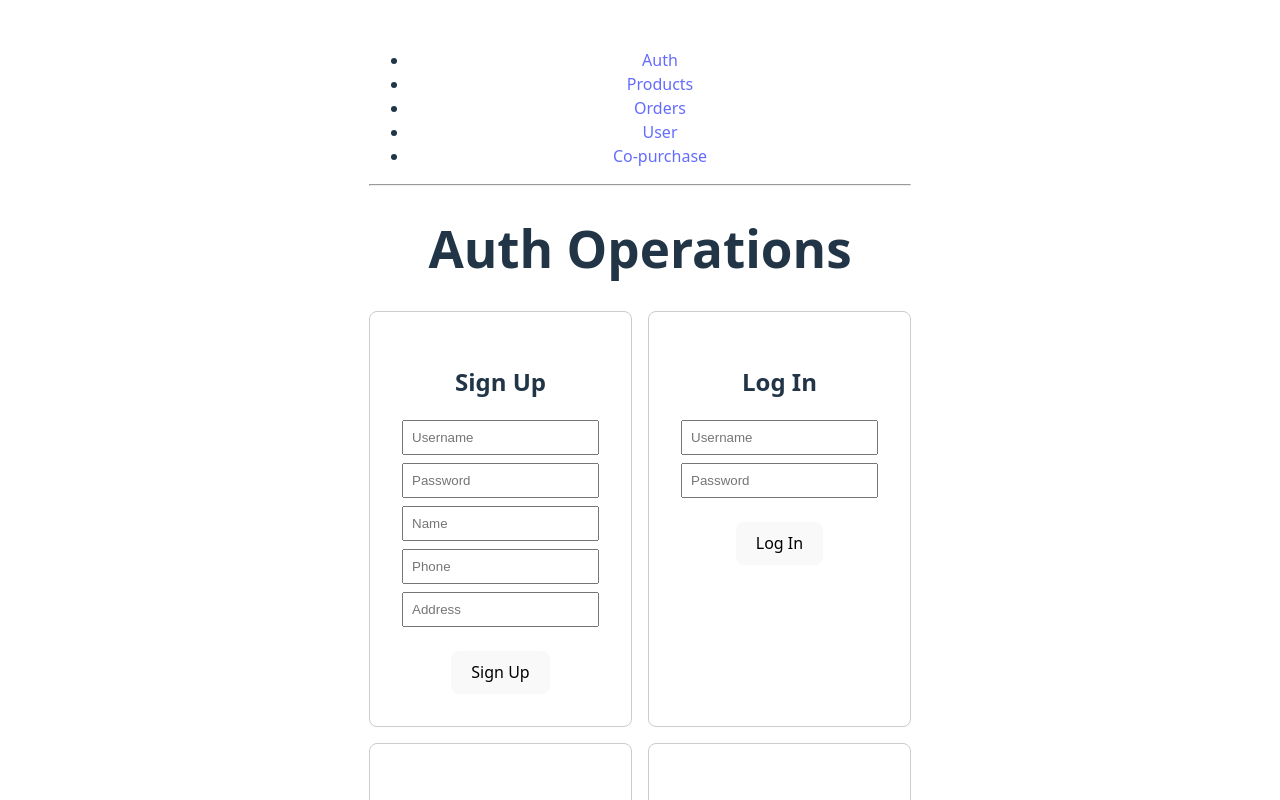
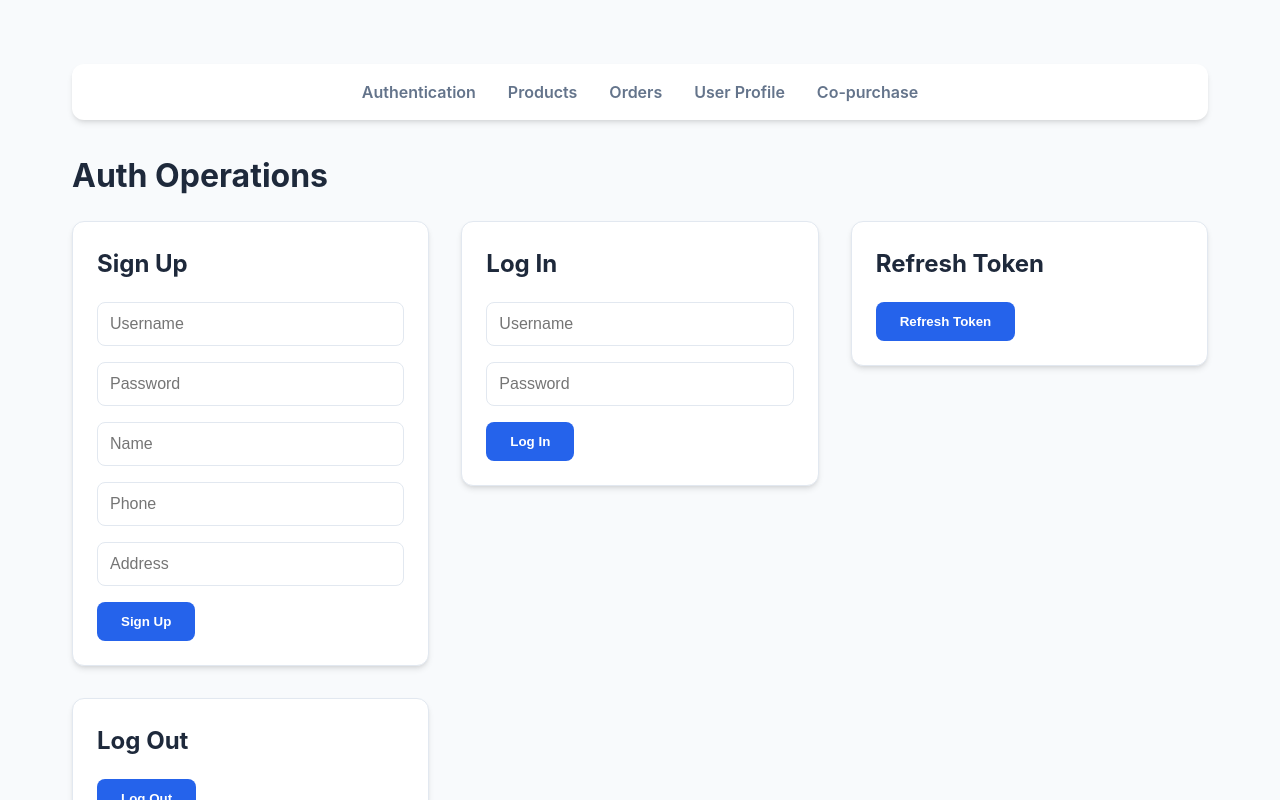
Before and after one commit to ecommerce-systems/Frontend, a React (Vite) app: page /auth in a window 1280 px wide. Shown: the top 800 px of the page. Built offline with nearby package versions, Linux system fonts and the light colour scheme.

Commit message:
이커머스 UI/UX 전면 개편 및 성능 모니터링 기능 추가

```diff
--- a/src/App.jsx
+++ b/src/App.jsx
@@ -5,15 +5,16 @@ import ProductPage from './pages/ProductPage';
 import OrderPage from './pages/OrderPage';
 import UserPage from './pages/UserPage';
 import CoPurchasePage from './pages/CoPurchasePage';
+import ResponseTimeToast from './components/ResponseTimeToast';
 
 function App() {
   return (
     <Router>
-      <div>
+      <div id="app">
         <nav>
           <ul>
             <li>
-              <Link to="/auth">Auth</Link>
+              <Link to="/auth">Authentication</Link>
             </li>
             <li>
               <Link to="/products">Products</Link>
@@ -22,15 +23,13 @@ function App() {
               <Link to="/orders">Orders</Link>
             </li>
             <li>
-              <Link to="/user">User</Link>
+              <Link to="/user">User Profile</Link>
             </li>
             <li>
               <Link to="/co-purchase">Co-purchase</Link>
             </li>
           </ul>
         </nav>
-
-        <hr />
 
         <Routes>
           <Route path="/auth" element={<AuthPage />} />
@@ -39,6 +38,8 @@ function App() {
           <Route path="/user" element={<UserPage />} />
           <Route path="/co-purchase" element={<CoPurchasePage />} />
         </Routes>
+
+        <ResponseTimeToast />
       </div>
     </Router>
   );
--- a/src/api.js
+++ b/src/api.js
@@ -23,6 +23,7 @@ export function getAccessToken() {
 
 axiosInstance.interceptors.request.use(
   (config) => {
+    config.metadata = { startTime: new Date() };
     const accessToken = getAccessToken();
     if (accessToken) {
       config.headers.Authorization = `Bearer ${accessToken}`;
@@ -33,9 +34,30 @@ axiosInstance.interceptors.request.use(
 );
 
 axiosInstance.interceptors.response.use(
-  (response) => response,
+  (response) => {
+    const duration = new Date() - response.config.metadata.startTime;
+    window.dispatchEvent(new CustomEvent("api-response-time", {
+      detail: {
+        url: response.config.url,
+        duration,
+        method: response.config.method.toUpperCase()
+      }
+    }));
+    return response;
+  },
   async (error) => {
     const originalRequest = error.config;
+    if (originalRequest && originalRequest.metadata) {
+      const duration = new Date() - originalRequest.metadata.startTime;
+      window.dispatchEvent(new CustomEvent("api-response-time", {
+        detail: {
+          url: originalRequest.url,
+          duration,
+          method: originalRequest.method.toUpperCase(),
+          error: true
+        }
+      }));
+    }
     if (
       error.response?.status === 401 &&
       originalRequest &&
--- /dev/null
+++ b/src/components/ResponseTimeToast.jsx
@@ -0,0 +1,41 @@
+import React, { useState, useEffect } from 'react';
+
+const ResponseTimeToast = () => {
+  const [logs, setLogs] = useState([]);
+
+  useEffect(() => {
+    const handleApiResponse = (event) => {
+      const { url, duration, method, error } = event.detail;
+      const newLog = {
+        id: Date.now(),
+        url,
+        duration,
+        method,
+        error,
+      };
+
+      setLogs((prev) => [newLog, ...prev].slice(0, 3));
+
+      setTimeout(() => {
+        setLogs((prev) => prev.filter((log) => log.id !== newLog.id));
+      }, 5000);
+    };
+
+    window.addEventListener('api-response-time', handleApiResponse);
+    return () => window.removeEventListener('api-response-time', handleApiResponse);
+  }, []);
+
+  return (
+    <div className="rt-toast-container">
+      {logs.map((log) => (
+        <div key={log.id} className={`rt-toast ${log.error ? 'error' : 'success'}`}>
+          <span className="rt-method">{log.method}</span>
+          <span className="rt-url">{log.url.split('?')[0]}</span>
+          <span className="rt-ms">{log.duration}ms</span>
+        </div>
+      ))}
+    </div>
+  );
+};
+
+export default ResponseTimeToast;
--- a/src/components/products/ProductList.jsx
+++ b/src/components/products/ProductList.jsx
@@ -2,19 +2,44 @@ import React from 'react';
 
 function ProductList({ products }) {
   if (!products || products.length === 0) {
-    return <p>No products found.</p>;
+    return (
+      <div style={{ textAlign: 'center', padding: '2rem', color: '#64748b' }}>
+        <p>No products found matching your search.</p>
+      </div>
+    );
   }
 
   return (
     <div>
-      <h3>Product List</h3>
-      <ul>
+      <h3 style={{ marginBottom: '1.5rem' }}>Available Products</h3>
+      <div className="product-list">
         {products.map((product) => (
-          <li key={product.productId}>
-            {product.productId} - {product.prodName} - {product.price}
-          </li>
+          <div key={product.productId} className="product-card">
+            <div style={{
+              height: '150px',
+              background: '#f1f5f9',
+              borderRadius: '8px',
+              display: 'flex',
+              alignItems: 'center',
+              justifyContent: 'center',
+              marginBottom: '1rem',
+              color: '#94a3b8',
+              fontSize: '0.875rem'
+            }}>
+              Product Image Placeholder
+            </div>
+            <h4 style={{ margin: '0 0 0.5rem 0', fontSize: '1.1rem' }}>{product.prodName}</h4>
+            <div className="product-price">
+              ₩{product.price?.toLocaleString()}
+            </div>
+            <div style={{ marginTop: '1rem' }}>
+              <button style={{ width: '100%', fontSize: '0.875rem', padding: '0.5rem' }}>
+                Add to Cart
+              </button>
+            </div>
+          </div>
         ))}
-      </ul>
+      </div>
     </div>
   );
 }
--- a/src/style.css
+++ b/src/style.css
@@ -1,125 +1,189 @@
 :root {
-  font-family: system-ui, Avenir, Helvetica, Arial, sans-serif;
+  --primary-color: #2563eb;
+  --primary-hover: #1d4ed8;
+  --bg-color: #f8fafc;
+  --card-bg: #ffffff;
+  --text-main: #1e293b;
+  --text-muted: #64748b;
+  --border-color: #e2e8f0;
+  --success-color: #22c55e;
+  --error-color: #ef4444;
+  --shadow: 0 4px 6px -1px rgb(0 0 0 / 0.1), 0 2px 4px -2px rgb(0 0 0 / 0.1);
+
+  font-family: 'Inter', system-ui, -apple-system, sans-serif;
   line-height: 1.5;
   font-weight: 400;
-
-  color-scheme: light dark;
-  color: rgba(255, 255, 255, 0.87);
-  background-color: #242424;
-
-  font-synthesis: none;
-  text-rendering: optimizeLegibility;
-  -webkit-font-smoothing: antialiased;
-  -moz-osx-font-smoothing: grayscale;
-}
-
-a {
-  font-weight: 500;
-  color: #646cff;
-  text-decoration: inherit;
-}
-a:hover {
-  color: #535bf2;
+  color: var(--text-main);
+  background-color: var(--bg-color);
 }
 
 body {
   margin: 0;
-  display: flex;
-  place-items: center;
-  min-width: 320px;
   min-height: 100vh;
 }
 
-h1 {
-  font-size: 3.2em;
-  line-height: 1.1;
+#app {
+  max-width: 1200px;
+  margin: 0 auto;
+  padding: 2rem;
 }
 
-#app {
-  max-width: 1280px;
-  margin: 0 auto;
-  padding: 2rem;
-  text-align: center;
+/* Navigation */
+nav {
+  background: var(--card-bg);
+  padding: 1rem 2rem;
+  border-radius: 12px;
+  box-shadow: var(--shadow);
+  margin-bottom: 2rem;
 }
 
-.logo {
-  height: 6em;
-  padding: 1.5em;
-  will-change: filter;
-  transition: filter 300ms;
-}
-.logo:hover {
-  filter: drop-shadow(0 0 2em #646cffaa);
-}
-.logo.vanilla:hover {
-  filter: drop-shadow(0 0 2em #3178c6aa);
+nav ul {
+  list-style: none;
+  padding: 0;
+  margin: 0;
+  display: flex;
+  gap: 2rem;
+  justify-content: center;
 }
 
+nav a {
+  text-decoration: none;
+  color: var(--text-muted);
+  font-weight: 600;
+  transition: color 0.2s;
+}
+
+nav a:hover {
+  color: var(--primary-color);
+}
+
+/* Layout */
 .container {
   display: grid;
-  grid-template-columns: 1fr 1fr;
-  gap: 1rem;
+  grid-template-columns: repeat(auto-fit, minmax(350px, 1fr));
+  gap: 2rem;
+  align-items: start;
 }
 
+/* Cards */
 .card {
-  padding: 2em;
-  border: 1px solid #ccc;
-  border-radius: 8px;
+  background: var(--card-bg);
+  padding: 1.5rem;
+  border-radius: 12px;
+  box-shadow: var(--shadow);
+  border: 1px solid var(--border-color);
 }
 
-.read-the-docs {
-  color: #888;
+h1, h2, h3 {
+  margin-top: 0;
+  color: var(--text-main);
 }
 
+/* Products */
+.product-list {
+  display: grid;
+  grid-template-columns: repeat(auto-fill, minmax(200px, 1fr));
+  gap: 1.5rem;
+  margin-top: 1rem;
+}
+
+.product-card {
+  background: var(--card-bg);
+  border: 1px solid var(--border-color);
+  border-radius: 12px;
+  padding: 1rem;
+  transition: transform 0.2s, box-shadow 0.2s;
+}
+
+.product-card:hover {
+  transform: translateY(-4px);
+  box-shadow: var(--shadow);
+}
+
+.product-price {
+  font-weight: 700;
+  color: var(--primary-color);
+  font-size: 1.25rem;
+}
+
+/* Inputs & Buttons */
 input {
-  display: block;
-  width: 90%;
-  margin: 0.5rem 0;
-  padding: 0.5rem;
+  width: 100%;
+  padding: 0.75rem;
+  border: 1px solid var(--border-color);
+  border-radius: 8px;
+  font-size: 1rem;
+  box-sizing: border-box;
+  margin-bottom: 1rem;
+  transition: border-color 0.2s;
+}
+
+input:focus {
+  outline: none;
+  border-color: var(--primary-color);
+  ring: 2px solid var(--primary-color);
 }
 
 button {
+  background-color: var(--primary-color);
+  color: white;
+  border: none;
+  padding: 0.75rem 1.5rem;
   border-radius: 8px;
-  border: 1px solid transparent;
-  padding: 0.6em 1.2em;
-  font-size: 1em;
-  font-weight: 500;
-  font-family: inherit;
-  background-color: #1a1a1a;
+  font-weight: 600;
   cursor: pointer;
-  transition: border-color 0.25s;
-  margin-top: 1rem;
-}
-button:hover {
-  border-color: #646cff;
-}
-button:focus,
-button:focus-visible {
-  outline: 4px auto -webkit-focus-ring-color;
+  transition: background-color 0.2s;
 }
 
-@media (prefers-color-scheme: light) {
-  :root {
-    color: #213547;
-    background-color: #ffffff;
-  }
-  a:hover {
-    color: #747bff;
-  }
-  button {
-    background-color: #f9f9f9;
-  }
+button:hover:not(:disabled) {
+  background-color: var(--primary-hover);
 }
 
-.product-list {
-  display: grid;
-  grid-template-columns: repeat(auto-fill, minmax(250px, 1fr));
-  gap: 1rem;
+button:disabled {
+  opacity: 0.5;
+  cursor: not-allowed;
 }
 
-.product-card {
-  border: 1px solid #ccc;
+/* Response Time Toast */
+.rt-toast-container {
+  position: fixed;
+  bottom: 2rem;
+  right: 2rem;
+  display: flex;
+  flex-direction: column;
+  gap: 0.5rem;
+  z-index: 1000;
+}
+
+.rt-toast {
+  background: #1e293b;
+  color: white;
+  padding: 0.75rem 1rem;
   border-radius: 8px;
-  padding: 1rem;
-  text-align: center;
+  font-size: 0.875rem;
+  display: flex;
+  align-items: center;
+  gap: 0.75rem;
+  box-shadow: var(--shadow);
+  animation: slideIn 0.3s ease-out;
 }
+
+.rt-toast.error {
+  border-left: 4px solid var(--error-color);
+}
+
+.rt-toast.success {
+  border-left: 4px solid var(--success-color);
+}
+
+.rt-ms {
+  font-weight: 700;
+  background: rgba(255,255,255,0.1);
+  padding: 2px 6px;
+  border-radius: 4px;
+}
+
+@keyframes slideIn {
+  from { transform: translateX(100%); opacity: 0; }
+  to { transform: translateX(0); opacity: 1; }
+}
```
Also changed, not shown: src/components/products/ProductSearch.jsx (+49 -7 lines), src/pages/ProductPage.jsx (+59 -22 lines).
